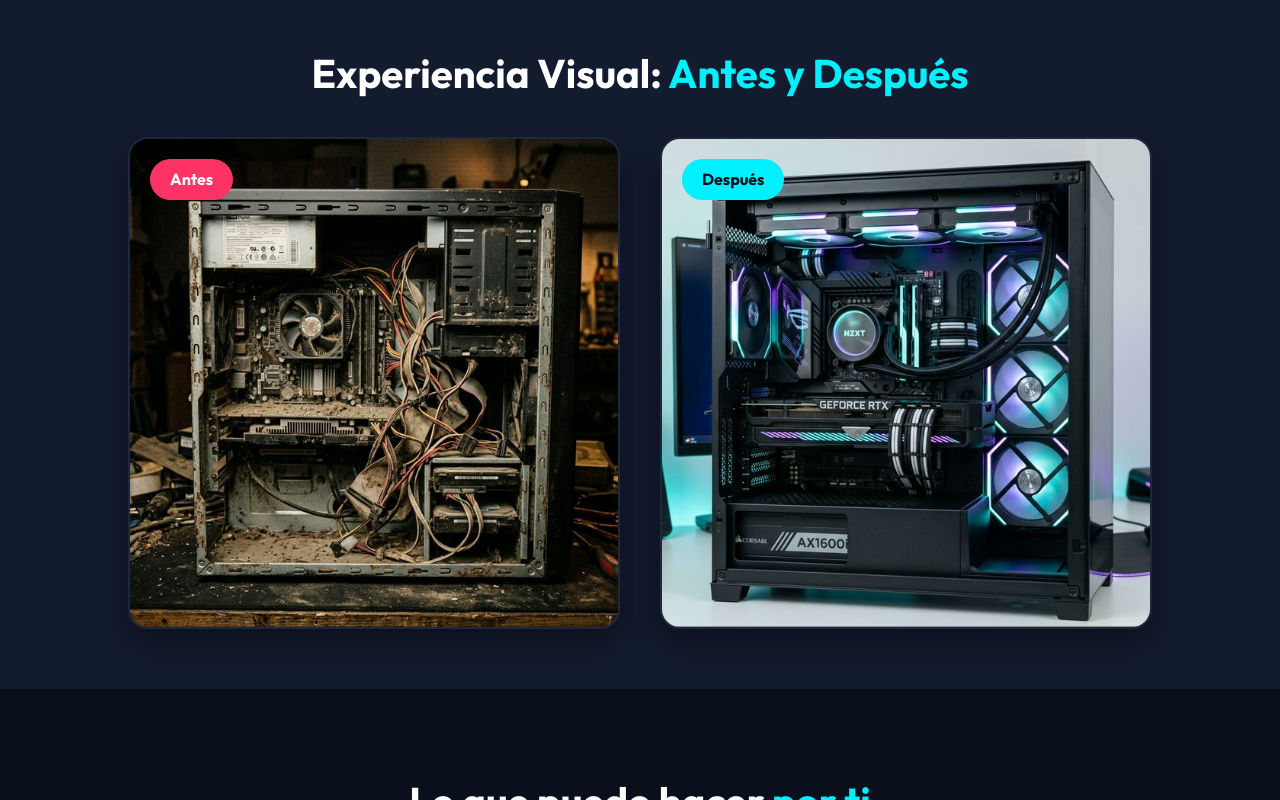
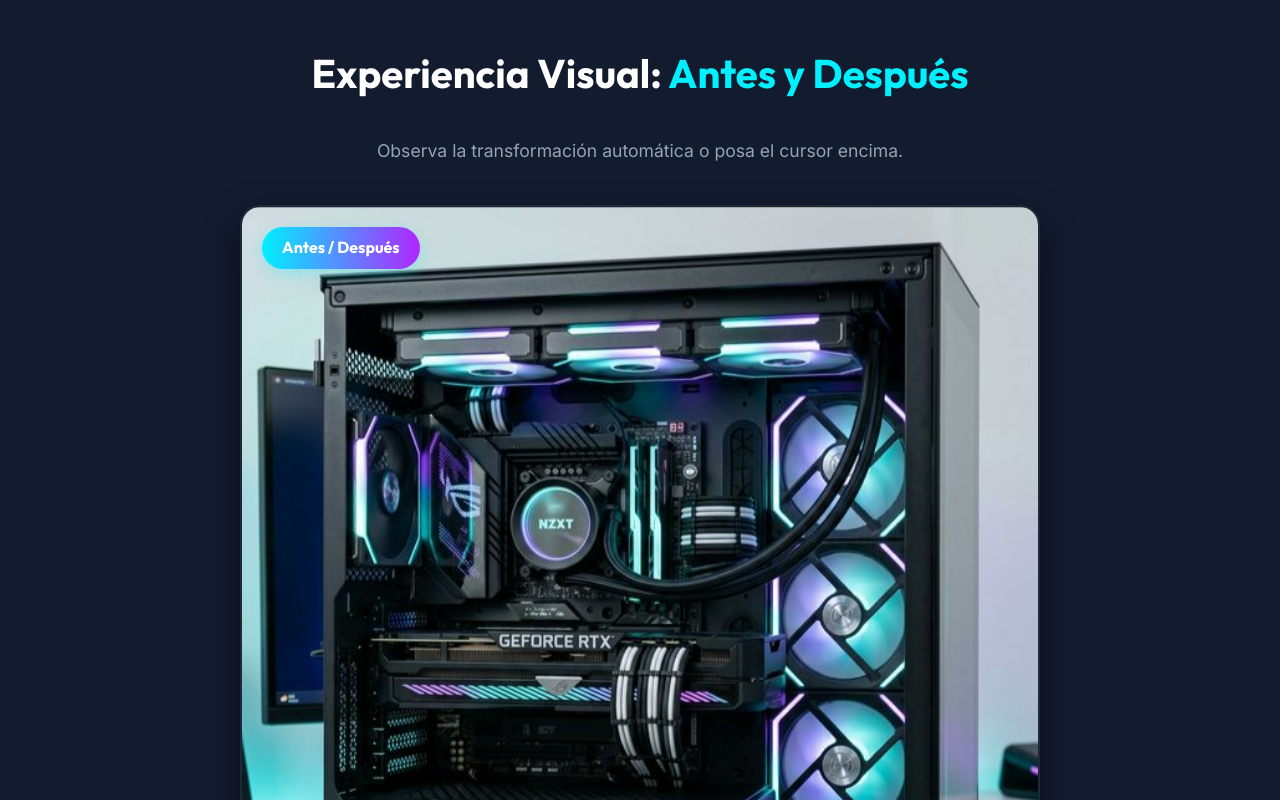
Before and after one commit to andre110500/pcservice, a React (Vite) app: page /servicios in a window 1280 px wide. Shown: the part 340-1140 px from the top of the page. Built offline with nearby package versions, Linux system fonts and the light colour scheme.

Commit message:
feat: implement image comparison component

```diff
--- a/src/pages/ServicesPage.jsx
+++ b/src/pages/ServicesPage.jsx
@@ -42,16 +42,15 @@
 
             <section className="before-after-section">
                 <h2>Experiencia Visual: <span>Antes y Después</span></h2>
-                <div className="gallery-container">
-                    <div className="image-card">
-                        <span className="badge badge-before">Antes</span>
-                        <img src="/pc_before.png" alt="PC Before" />
-                        <div className="overlay">Polvo acumulado, cables sueltos, mal flujo de aire.</div>
-                    </div>
-                    <div className="image-card">
-                        <span className="badge badge-after">Después</span>
-                        <img src="/pc_after.png" alt="PC After" />
-                        <div className="overlay">Limpieza impecable, cable management y luces perfectas.</div>
+                <p className="subtitle-desc">Observa la transformación automática o posa el cursor encima.</p>
+                <div className="comparison-container">
+                    <div className="image-comparison">
+                        <img src="/pc_before.png" alt="PC Antes del servicio" className="img-before" />
+                        <img src="/pc_after.png" alt="PC Después del servicio" className="img-after" />
+                        <span className="badge badge-status">Antes / Después</span>
+                        <div className="overlay-desc">
+                            Transformación: De polvo y desorden a cable management perfecto y luces espectaculares.
+                        </div>
                     </div>
                 </div>
             </section>
--- a/src/pages/ServicesPage.scss
+++ b/src/pages/ServicesPage.scss
@@ -53,29 +53,62 @@
     .before-after-section {
         padding: 60px 10%;
         background-color: var(--bg-secondary);
+        text-align: center;
 
-        .gallery-container {
+        .subtitle-desc {
+            color: var(--text-secondary);
+            margin-bottom: 40px;
+            font-size: 1.1rem;
+        }
+
+        .comparison-container {
             display: flex;
-            gap: 40px;
             justify-content: center;
+        }
 
-            .image-card {
+        .image-comparison {
             position: relative;
-                flex: 1;
-                max-width: 500px;
+            width: 100%;
+            max-width: 800px;
             border-radius: 20px;
             overflow: hidden;
-                box-shadow: 0 15px 35px rgba(0, 0, 0, 0.4);
+            box-shadow: 0 15px 35px rgba(0, 0, 0, 0.5);
             border: 2px solid rgba(255, 255, 255, 0.05);
+            cursor: pointer;
 
             img {
                 width: 100%;
                 height: auto;
                 display: block;
-                    transition: transform 0.5s ease;
             }
 
-                .badge {
+            .img-before {
+                position: relative;
+                z-index: 1;
+            }
+
+            .img-after {
+                position: absolute;
+                top: 0;
+                left: 0;
+                width: 100%;
+                height: 100%;
+                z-index: 2;
+                opacity: 0;
+                animation: crossfade 5s infinite alternate ease-in-out;
+            }
+
+            &:hover .img-after {
+                opacity: 1 !important;
+                /* Muestra el estado "Después" al hacer hover */
+                animation-play-state: paused;
+            }
+
+            &:hover {
+                border-color: var(--color-cyan);
+            }
+
+            .badge-status {
                 position: absolute;
                 top: 20px;
                 left: 20px;
@@ -84,42 +117,41 @@
                 font-weight: bold;
                 font-family: var(--font-heading);
                 z-index: 3;
+                background: linear-gradient(90deg, var(--color-cyan), var(--color-purple));
+                color: white;
+                box-shadow: 0 5px 15px rgba(0, 240, 255, 0.3);
             }
 
-                .badge-before {
-                    background-color: #ff3366;
-                    color: white;
-                }
-
-                .badge-after {
-                    background-color: #00f0ff;
-                    color: #0a0f1c;
-                }
-
-                .overlay {
+            .overlay-desc {
                 position: absolute;
                 bottom: 0;
                 left: 0;
                 right: 0;
                 background: rgba(10, 15, 28, 0.85);
                 padding: 20px;
+                color: var(--text-primary);
+                font-size: 1.1rem;
                 transform: translateY(100%);
-                    transition: transform 0.3s ease;
-                    z-index: 2;
+                transition: transform 0.4s ease;
+                z-index: 4;
             }
 
-                &:hover {
-                    border-color: var(--color-cyan);
-
-                    img {
-                        transform: scale(1.05);
-                    }
-
-                    .overlay {
+            &:hover .overlay-desc {
                 transform: translateY(0);
             }
         }
     }
+
+    @keyframes crossfade {
+
+        0%,
+        25% {
+            opacity: 0;
+        }
+
+        75%,
+        100% {
+            opacity: 1;
         }
     }
 
@@ -232,11 +264,6 @@
             font-size: 3rem;
         }
 
-        .before-after-section .gallery-container {
-            flex-direction: column;
-            align-items: center;
-        }
-
         .pricing-section .table-responsive .pricing-table {
 
             th,
```
Lines whose indentation alone changed are shown as unchanged.
